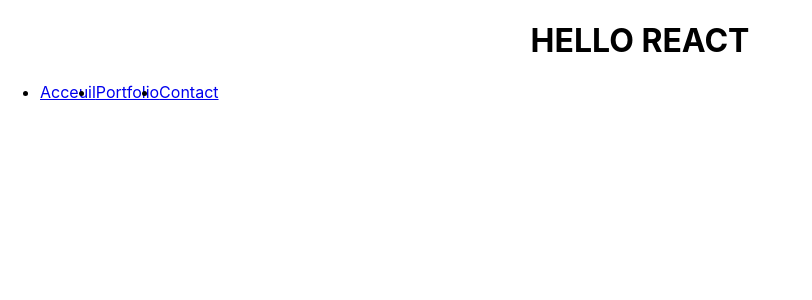
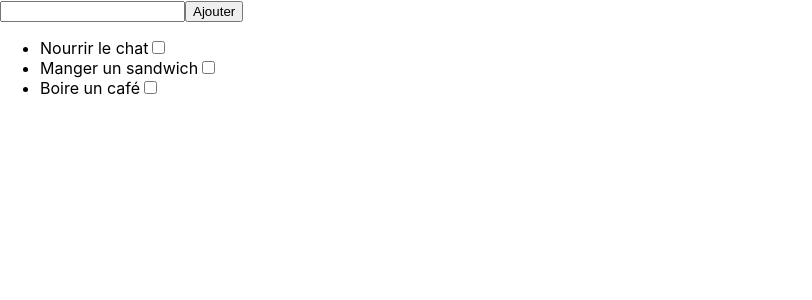
Before and after one commit to JulienT91/todolist, a React (Create React App) app: page / in a window 1280 px wide. Shown: the top 300 px of the page, without its empty margins (0-812 px from the left). Built offline with nearby package versions, Linux system fonts and the light colour scheme.

Commit message:
add components

```diff
--- a/src/App.css
+++ b/src/App.css
@@ -1,6 +1,4 @@
 .App {
   text-align: center;
 }
-.navBar {
-  display: flex;
-}
+/*faire le style du form et de la liste*/
--- a/src/App.jsx
+++ b/src/App.jsx
@@ -1,13 +1,11 @@
 import "./App.css";
-import Navbar from "./components/Navbar";
+import TodoList from "./components/TodoList";
 
 function App() {
-  const monTitre = "Hello react";
   return (
-    <div className="App">
-      <h1>{monTitre.toUpperCase()}</h1>
-      <Navbar />
-    </div>
+    <main>
+      <TodoList />
+    </main>
   );
 }
 
--- a/src/components/Navbar.jsx
+++ /dev/null
@@ -1,19 +0,0 @@
-function Navbar() {
-  return (
-    <nav>
-      <ul className="navBar">
-        <li>
-          <a href="#home">Acceuil</a>
-        </li>
-        <li>
-          <a href="#portfolio">Portfolio</a>
-        </li>
-        <li>
-          <a href="#contact">Contact</a>
-        </li>
-      </ul>
-    </nav>
-  );
-}
-
-export default Navbar;
--- /dev/null
+++ b/src/components/TodoForm.jsx
@@ -0,0 +1,10 @@
+function TodoForm() {
+  return (
+    <form>
+      <input type="text"></input>
+      <button type="submit">Ajouter</button>
+    </form>
+  );
+}
+
+export default TodoForm;
--- /dev/null
+++ b/src/components/TodoItem.jsx
@@ -0,0 +1,10 @@
+// ajout d'un label et checkbox
+function TodoItem(props) {
+  return (
+    <li>
+      <label htmlFor="title">{props.title}</label>
+      <input type="checkbox"></input>
+    </li>
+  );
+}
+export default TodoItem;
--- /dev/null
+++ b/src/components/TodoItems.jsx
@@ -0,0 +1,13 @@
+import TodoItem from "./TodoItem";
+// ajout d'un label et checkbox
+function TodoItems() {
+  return (
+    <ul className="todoItems">
+      <TodoItem title="Nourrir le chat" />
+      <TodoItem title="Manger un sandwich" />
+      <TodoItem title="Boire un café" />
+    </ul>
+  );
+}
+
+export default TodoItems;
--- /dev/null
+++ b/src/components/TodoList.jsx
@@ -0,0 +1,12 @@
+import TodoForm from "./TodoForm";
+import TodoItems from "./TodoItems";
+function TodoList(props) {
+  return (
+    <div className="todoList">
+      <TodoForm />
+      <TodoItems />
+    </div>
+  );
+}
+
+export default TodoList;
```
Also changed, not shown: src/index.js (+6 -6 lines).
